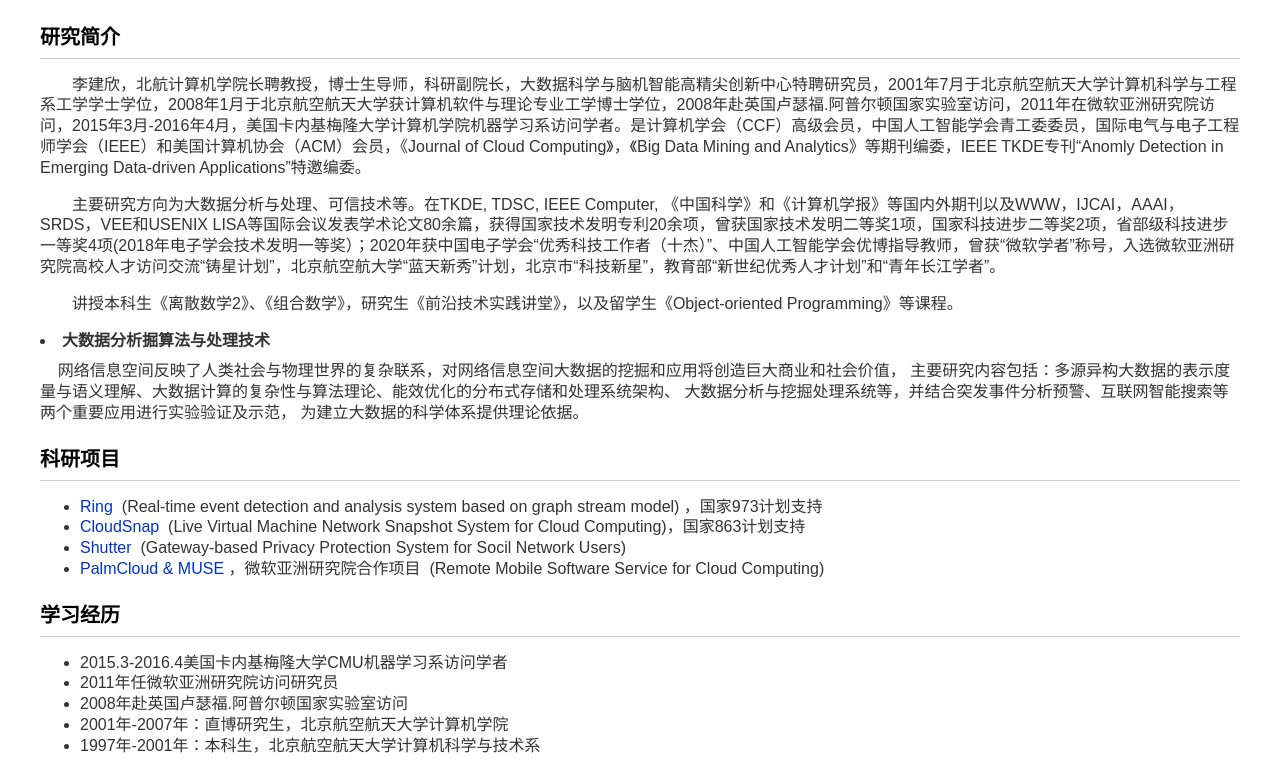
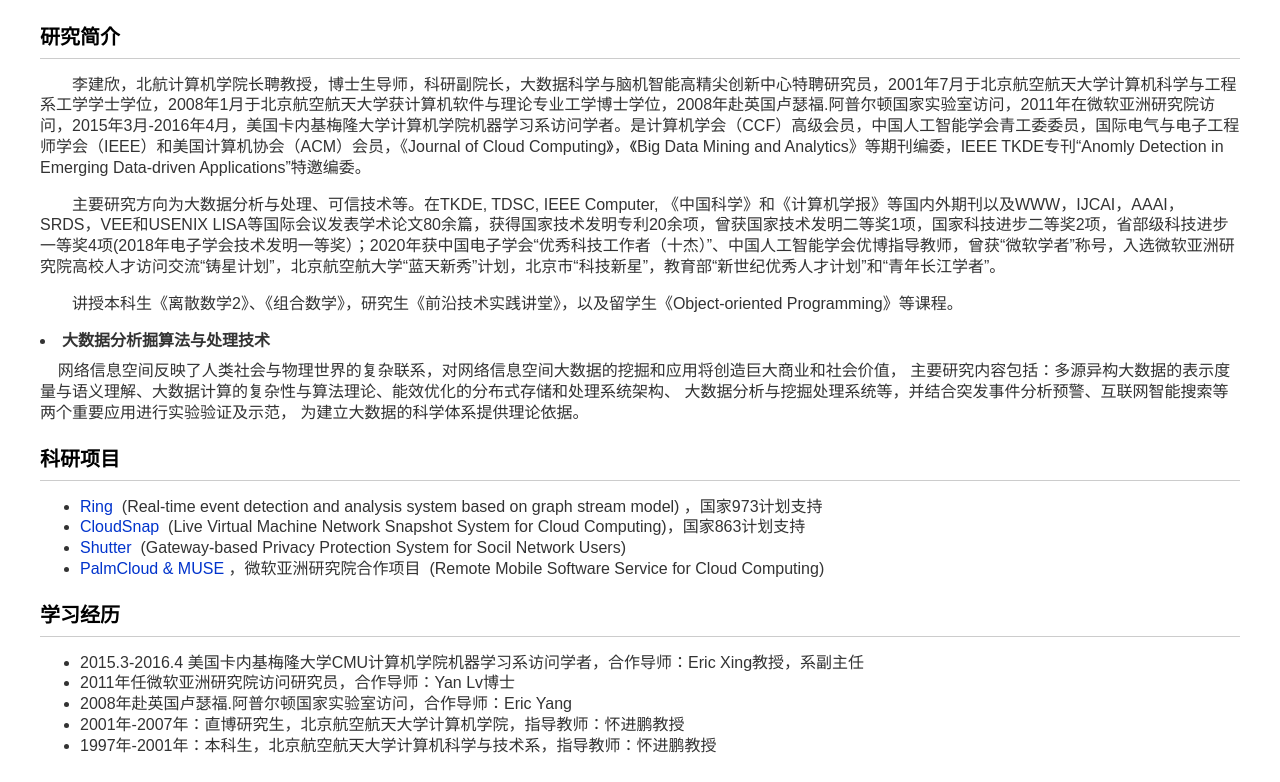
Before and after one commit to myjianxin/JianxinLi.github.io, a plain HTML site: page introduction/index.html in a window 1280 px wide. Shown: the part 328-1110 px from the top of the page. Drawn offline with Linux system fonts and the light colour scheme.

Commit message:
更新了教育经历的内容

```diff
--- a/introduction/index.html
+++ b/introduction/index.html
@@ -120,19 +120,35 @@
         学习经历
       </h3>
       <ul>
-      <li>2015.3-2016.4美国卡内基梅隆大学CMU机器学习系访问学者</li>
           <li>
-        2011年任微软亚洲研究院访问研究员
+              2015.3-2016.4 美国卡内基梅隆大学CMU计算机学院机器学习系访问学者，合作导师：Eric Xing教授，系副主任
           </li>
           <li>
-        2008年赴英国卢瑟福.阿普尔顿国家实验室访问
+              2011年任微软亚洲研究院访问研究员，合作导师：Yan Lv博士
           </li>
           <li>
-        2001年-2007年：直博研究生，北京航空航天大学计算机学院
+              2008年赴英国卢瑟福.阿普尔顿国家实验室访问，合作导师：Eric Yang
           </li>
           <li>
-        1997年-2001年：本科生，北京航空航天大学计算机科学与技术系
+              2001年-2007年：直博研究生，北京航空航天大学计算机学院，指导教师：怀进鹏教授
           </li>
+          <li>
+              1997年-2001年：本科生，北京航空航天大学计算机科学与技术系，指导教师：怀进鹏教授
+          </li>
+<!--      <li>-->
+<!--          2015.03-2016.04&nbsp;&nbsp;&nbsp;&nbsp;美国卡内基梅隆大学CMU计算机学院机器学习系访问学者&nbsp;&nbsp;&nbsp;&nbsp;&nbsp;&nbsp;&nbsp;合作导师：<b>Eric Xing</b>教授，系副主任</li>-->
+<!--      <li>-->
+<!--          2011.04-2011.10&nbsp;&nbsp;&nbsp;&nbsp;微软亚洲研究院访问研究员&nbsp;&nbsp;&nbsp;&nbsp;&nbsp;&nbsp;&nbsp;&nbsp;&nbsp;&nbsp;&nbsp;&nbsp;&nbsp;&nbsp;&nbsp;&nbsp;&nbsp;&nbsp;&nbsp;&nbsp;&nbsp;&nbsp;&nbsp;&nbsp;&nbsp;&nbsp;&nbsp;&nbsp;&nbsp;&nbsp;&nbsp;&nbsp;&nbsp;&nbsp;&nbsp;&nbsp;&nbsp;&nbsp;&nbsp;&nbsp;&nbsp;&nbsp;&nbsp;&nbsp;&nbsp;&nbsp;&nbsp;&nbsp;&nbsp;&nbsp;&nbsp;&nbsp;合作导师：<b>Yan Lv</b>博士-->
+<!--      </li>-->
+<!--      <li>-->
+<!--          2008&nbsp;&nbsp;&nbsp;&nbsp;&nbsp;&nbsp;&nbsp;&nbsp;&nbsp;&nbsp;&nbsp;&nbsp;&nbsp;&nbsp;&nbsp;&nbsp;&nbsp;&nbsp;&nbsp;&nbsp;&nbsp;&nbsp;&nbsp;英国卢瑟福·阿普尔顿国家实验室访问&nbsp;&nbsp;&nbsp;&nbsp;&nbsp;&nbsp;&nbsp;&nbsp;&nbsp;&nbsp;&nbsp;&nbsp;&nbsp;&nbsp;&nbsp;&nbsp;&nbsp;&nbsp;&nbsp;&nbsp;&nbsp;&nbsp;&nbsp;&nbsp;&nbsp;&nbsp;&nbsp;&nbsp;&nbsp;&nbsp;&nbsp;&nbsp;&nbsp;&nbsp;&nbsp;&nbsp;&nbsp;&nbsp;合作导师：<b>Eric Yang</b>-->
+<!--      </li>-->
+<!--      <li>-->
+<!--          2001.09-2007.06&nbsp;&nbsp;&nbsp;&nbsp;直博研究生，北京航空航天大学计算机学院&nbsp;&nbsp;&nbsp;&nbsp;&nbsp;&nbsp;&nbsp;&nbsp;&nbsp;&nbsp;&nbsp;&nbsp;&nbsp;&nbsp;&nbsp;&nbsp;&nbsp;&nbsp;&nbsp;&nbsp;&nbsp;&nbsp;&nbsp;&nbsp;&nbsp;&nbsp;&nbsp;&nbsp;&nbsp;指导教师：<b>怀进鹏</b>教授-->
+<!--      </li>-->
+<!--      <li>-->
+<!--          1997.09-2001.07&nbsp;&nbsp;&nbsp;&nbsp;本科生，北京航空航天大学计算机科学与技术系&nbsp;&nbsp;&nbsp;&nbsp;&nbsp;&nbsp;&nbsp;&nbsp;&nbsp;&nbsp;&nbsp;&nbsp;&nbsp;&nbsp;&nbsp;&nbsp;&nbsp;&nbsp;&nbsp;&nbsp;&nbsp;&nbsp;指导教师：<b>怀进鹏</b>教授-->
+<!--      </li>-->
       </ul>
     </div>
   </div>
```
Lines whose indentation alone changed are shown as unchanged.
